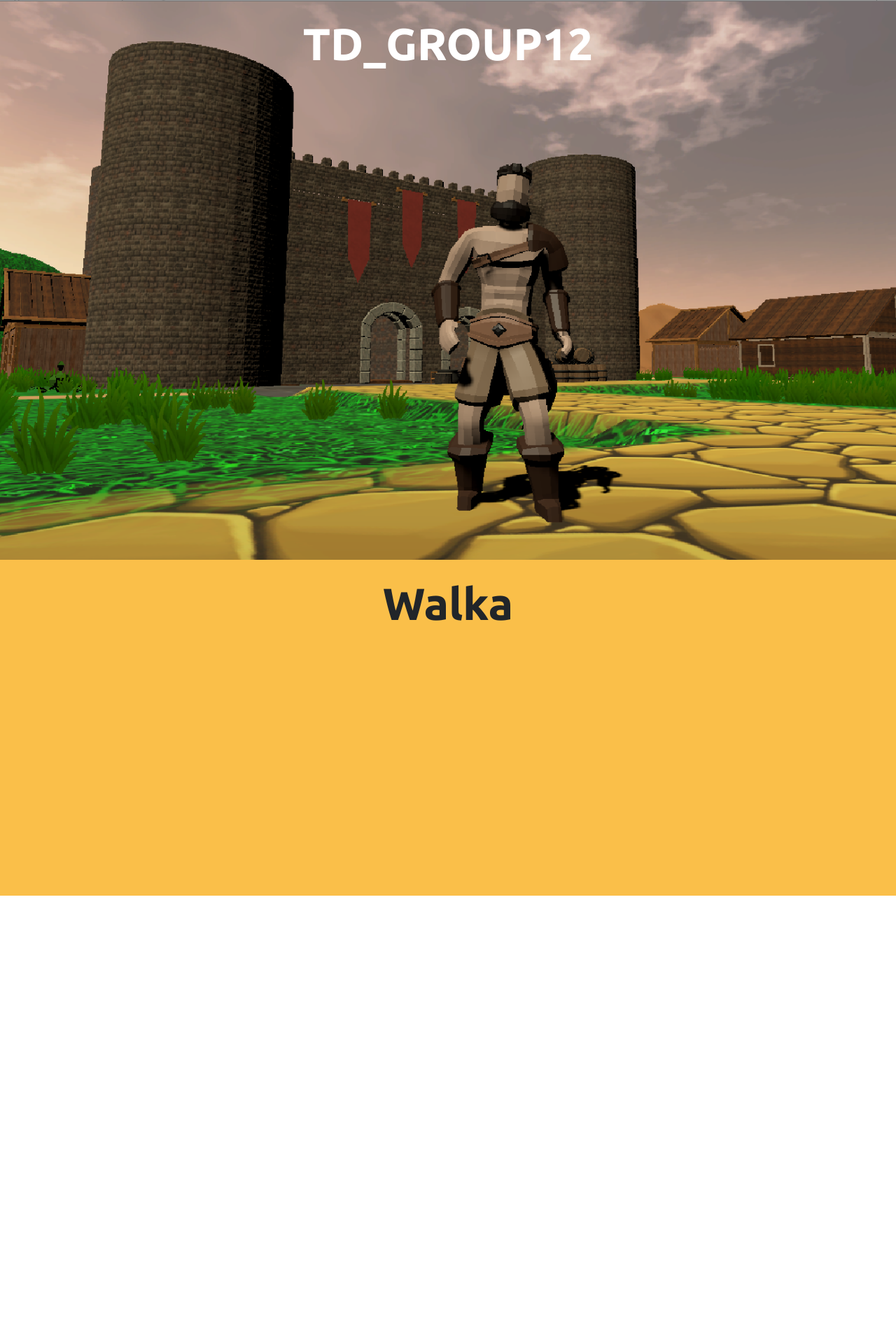
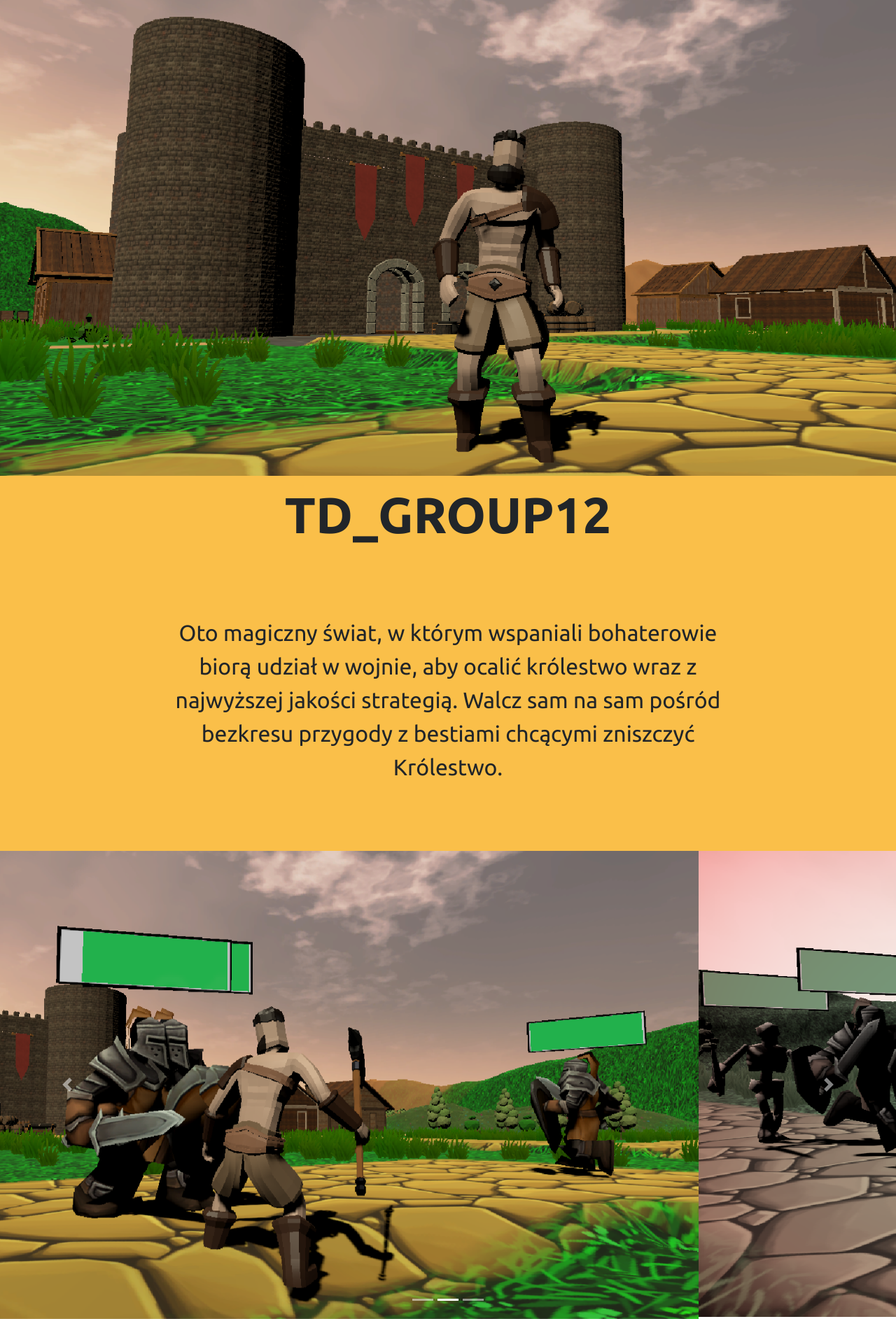
Before and after one commit to PawelCiupka/td_group12, a React (Create React App) app in the folder react-ui/: page / in a window 1280 px wide. Shown: the whole page at 70% size. Before the commit the page ends 1280 px from the top, so only its background shows below. Built offline with nearby package versions, Linux system fonts and the light colour scheme.

Commit message:
Some upgrades to front.

```diff
--- a/react-ui/src/App.js
+++ b/react-ui/src/App.js
@@ -1,5 +1,9 @@
 import React, { Component } from 'react';
 import './styles/App.css';
+
+import photo1 from './images/5.png';
+import photo2 from './images/4.png';
+import photo3 from './images/6.png';
 
 
 class App extends Component {
@@ -15,29 +19,61 @@ class App extends Component {
     return (
       <div className="App">
 
-        <div className="row first">
+        <div className="row first"></div>
 
-          <div className="row gameTitle">
-            <div className="col-sm-12">
-              <h1>{this.state.gameTitle}</h1>
-            </div>
-          </div>
-
+        <div className="row gameTitle">
+          <h1>{this.state.gameTitle}</h1>
         </div>
-
 
         <div className="row second">
           <div className="row">
             <div className="col-sm-2"></div>
 
             <div className="col-sm-8">
-              <div className="sectionTitle">
-                <h2>Walka</h2>
+
+              <p className="text">
+                Oto magiczny świat, w którym wspaniali bohaterowie biorą udział w wojnie, aby ocalić królestwo wraz z najwyższej jakości strategią. Walcz sam na sam pośród bezkresu przygody z bestiami chcącymi zniszczyć Królestwo.
+              </p>
+
+            </div>
+            <div className="col-sm-2"></div>
+          </div>
+        </div>
+
+
+        <div className="row third">
+
+          <div id="carouselExampleIndicators" class="carousel slide" data-ride="carousel">
+            <ol class="carousel-indicators">
+              <li data-target="#carouselExampleIndicators" data-slide-to="0" class="active"></li>
+              <li data-target="#carouselExampleIndicators" data-slide-to="1"></li>
+              <li data-target="#carouselExampleIndicators" data-slide-to="2"></li>
+            </ol>
+            <div class="carousel-inner">
+              <div class="carousel-item active">
+                <img class="d-block w-100" src={photo1} alt="First slide"/>
+              </div>
+              <div class="carousel-item">
+                <img class="d-block w-100" src={photo2} alt="Second slide"/>
+              </div>
+              <div class="carousel-item">
+                <img class="d-block w-100" src={photo3} alt="Third slide"/>
               </div>
             </div>
+            <a class="carousel-control-prev" href="#carouselExampleIndicators" role="button" data-slide="prev">
+              <span class="carousel-control-prev-icon" aria-hidden="true"></span>
+              <span class="sr-only">Previous</span>
+            </a>
+            <a class="carousel-control-next" href="#carouselExampleIndicators" role="button" data-slide="next">
+              <span class="carousel-control-next-icon" aria-hidden="true"></span>
+              <span class="sr-only">Next</span>
+            </a>
+          </div>
 
-            <div className="col-sm-2"></div>
-          </div>
+        </div>
+
+        <div className="row fourth">
+
         </div>
 
       </div>
--- a/react-ui/src/styles/App.css
+++ b/react-ui/src/styles/App.css
@@ -14,9 +14,9 @@
 }
 
 .first {
-  height: 100vh;
+  height: 85vh;
 
-  background: url('../images/3.png') no-repeat center center;
+  background: url('../images/3.png') no-repeat center center FIXED;
   -webkit-background-size: cover;
   -moz-background-size: cover;
   -o-background-size: cover;
@@ -31,18 +31,24 @@
 
 .gameTitle {
   width: 100%;
+  height: 15vh;
   text-align: center;
-  margin: 1.5rem 0 1.5rem 0;
+
+  display: flex;
+  align-items: center;
+  justify-content: center;
+
+  background: #fabf49;
 }
 
 .gameTitle h1 {
-  font-size: 4rem;
+  font-size: 4.5rem;
   font-weight: 700;
-  color: #fff;
 }
 
 .second {
-  height: 60vh;
+  height: auto;
+  padding: 10vh 0 10vh 0;
   background: #fabf49;
 }
 
@@ -57,9 +63,38 @@
   font-weight: 700;
 }
 
+.text {
+  text-align: center;
+  font-size: 2rem;
+}
 
-@media (min-width: 768px) {
-  .App {
-		font-size: 1vh !important;
+.third {
+  height: 70vh;
+
+  background-color: #8e7a52;
+}
+
+.slide {
+  width: 100%;
+}
+
+.blackAlphaDiv {
+  width: 100%;
+  height: 100%;
+
+  background-color:rgba(0, 0, 0, 1);
+}
+
+@media (max-width: 768px) {
+  .gameTitle h1 {
+    font-size: 3rem;
   }
- }
+
+  .text {
+    font-size: 1.2rem;
+  }
+
+  .third {
+    height: auto;
+  }
+}
```
